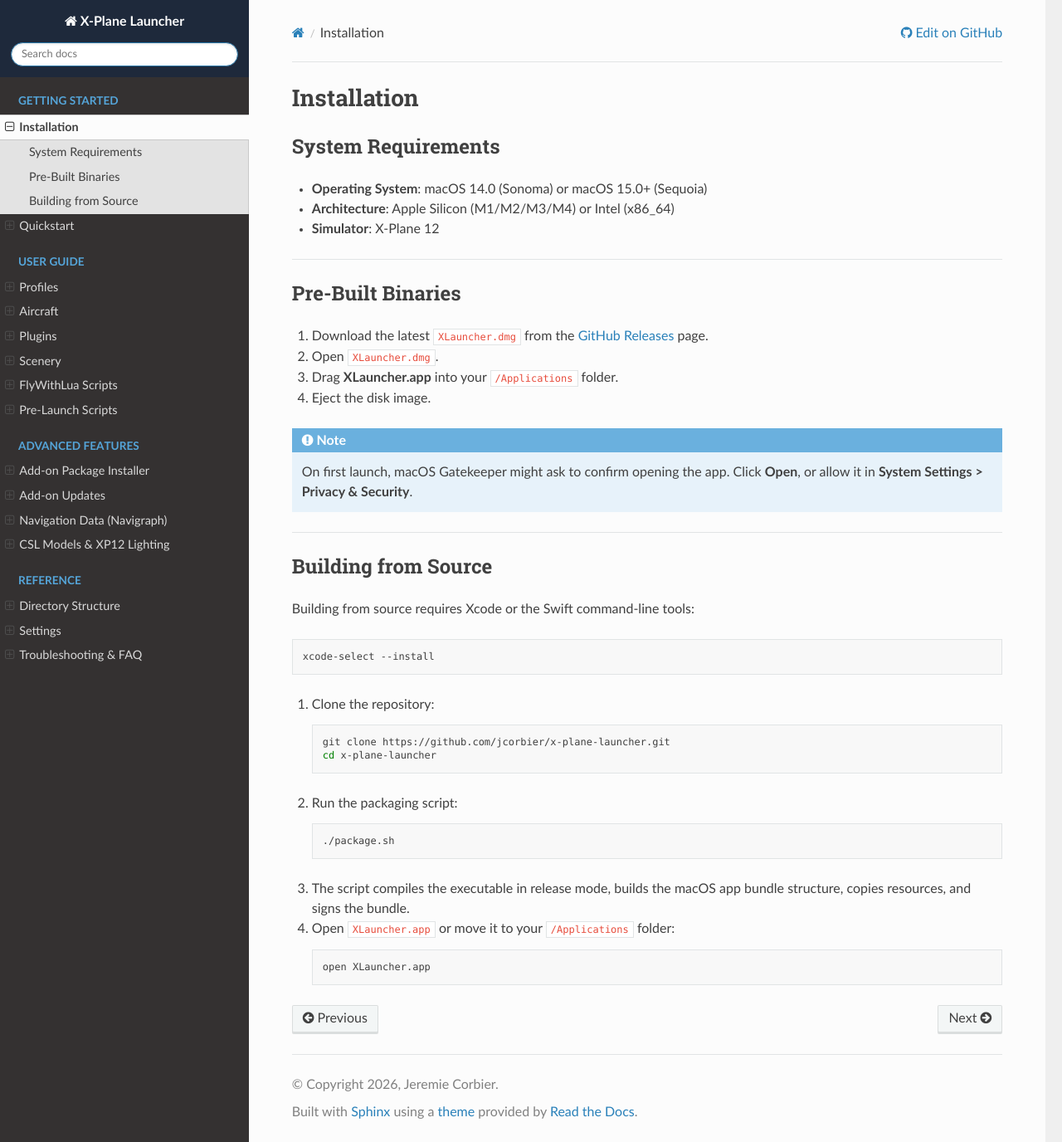
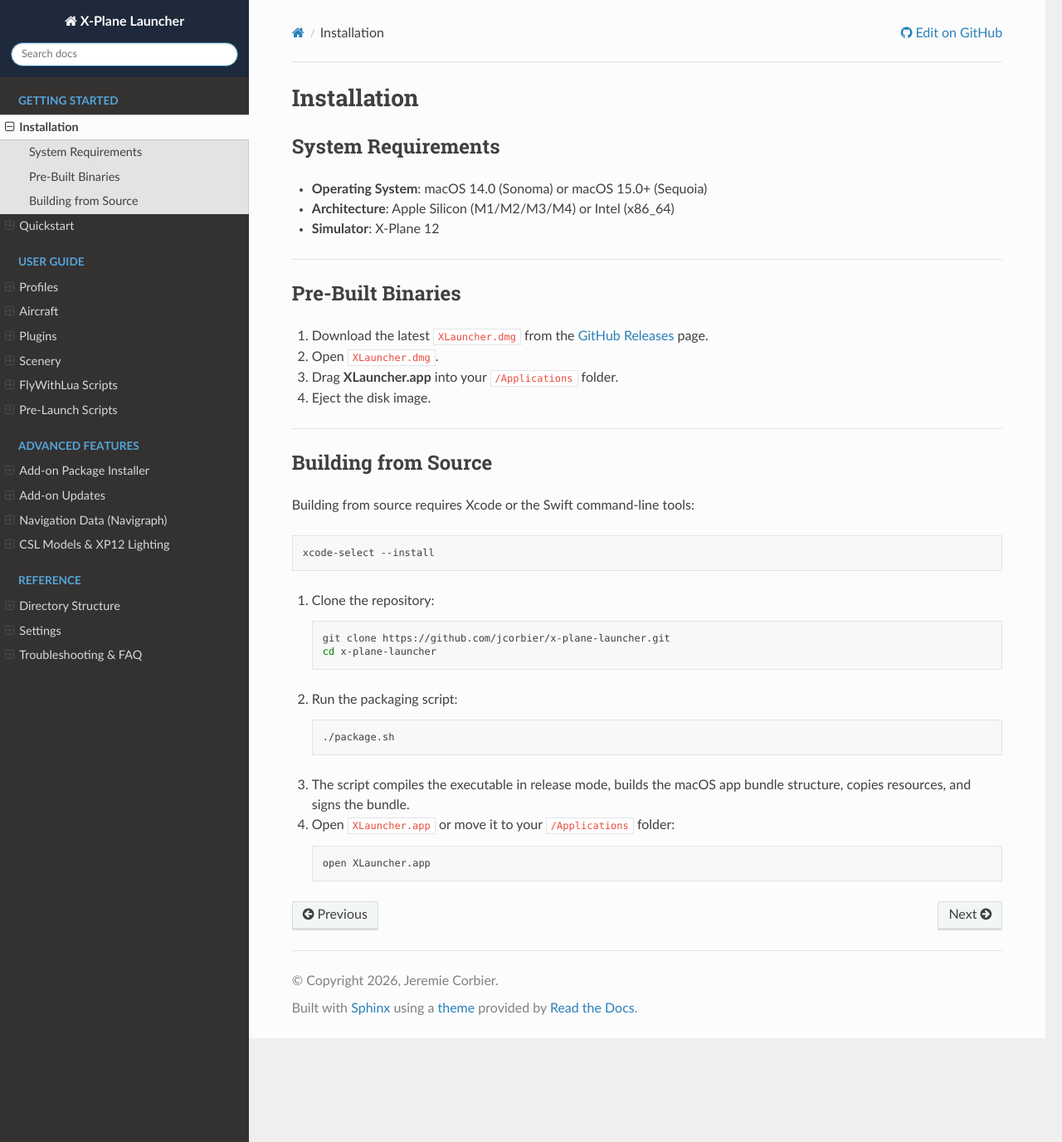
Before and after one commit to jcorbier/XLauncher, a Sphinx documentation site: the page built from docs/source/getting-started/installation.md, in a window 1280 px wide and 1376 px high. Shown: the whole window at 83% size. Built offline with Sphinx 7.4.7 and the Read the Docs theme 3.1.0, drawn with Linux system fonts in a browser that asks for light colours.

Commit message:
feat: notarize application
Signed-off-by: Jeremie Corbier <jeremie.corbier@gmail.com>

````diff
--- a/docs/source/getting-started/installation.md
+++ b/docs/source/getting-started/installation.md
@@ -14,10 +14,6 @@
 2. Open `XLauncher.dmg`.
 3. Drag **XLauncher.app** into your `/Applications` folder.
 4. Eject the disk image.
-
-```{note}
-On first launch, macOS Gatekeeper might ask to confirm opening the app. Click **Open**, or allow it in **System Settings > Privacy & Security**.
-```
 
 ---
 
````
Also changed, not shown: 3 other files.
